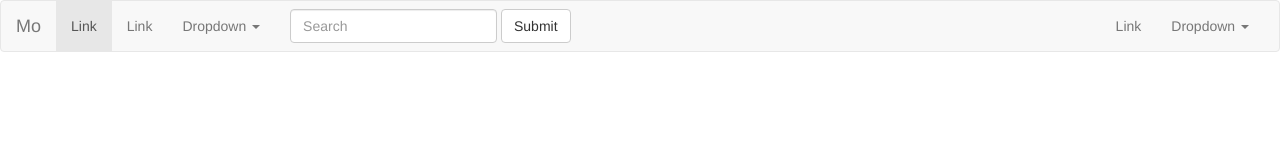
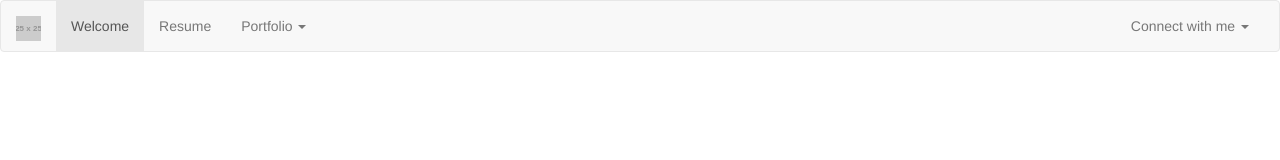
Before and after one commit to mrmosesf/mrmosesf.github.io, a plain HTML site: page welcome.html in a window 1280 px wide. Drawn offline with nearby package versions, Linux system fonts and the light colour scheme; placeholder pictures from the web are drawn by us.

Commit message:
Made dropdown into a 'contact me'

```diff
--- a/welcome.html
+++ b/welcome.html
@@ -20,16 +20,18 @@
                 <span class="icon-bar"></span>
                 <span class="icon-bar"></span>
             </button>
-            <a class="navbar-brand" href="#">Mo</a>
+            <a class="navbar-brand" href="#">
+                <img src="http://placehold.it/25?text=MF" ">
+            </a>
         </div>
 
         <!-- Collect the nav links, forms, and other content for toggling -->
         <div class="collapse navbar-collapse" id="bs-example-navbar-collapse-1">
             <ul class="nav navbar-nav">
-                <li class="active"><a href="#">Link <span class="sr-only">(current)</span></a></li>
-                <li><a href="#">Link</a></li>
+                <li class="active"><a href="#">Welcome <span class="sr-only">(current)</span></a></li>
+                <li><a href="#">Resume</a></li>
                 <li class="dropdown">
-                    <a href="#" class="dropdown-toggle" data-toggle="dropdown" role="button" aria-haspopup="true" aria-expanded="false">Dropdown <span class="caret"></span></a>
+                    <a href="#" class="dropdown-toggle" data-toggle="dropdown" role="button" aria-haspopup="true" aria-expanded="false">Portfolio <span class="caret"></span></a>
                     <ul class="dropdown-menu">
                         <li><a href="#">Action</a></li>
                         <li><a href="#">Another action</a></li>
@@ -41,22 +43,16 @@
                     </ul>
                 </li>
             </ul>
-            <form class="navbar-form navbar-left">
-                <div class="form-group">
-                    <input type="text" class="form-control" placeholder="Search">
-                </div>
-                <button type="submit" class="btn btn-default">Submit</button>
-            </form>
-            <ul class="nav navbar-nav navbar-right">
-                <li><a href="#">Link</a></li>
+                <!--Dropdown with methods to connect-->
+                <ul class="nav navbar-nav navbar-right">
                 <li class="dropdown">
-                    <a href="#" class="dropdown-toggle" data-toggle="dropdown" role="button" aria-haspopup="true" aria-expanded="false">Dropdown <span class="caret"></span></a>
+                    <a href="#" class="dropdown-toggle" data-toggle="dropdown" role="button" aria-haspopup="true" aria-expanded="false">Connect with me <span class="caret"></span></a>
                     <ul class="dropdown-menu">
-                        <li><a href="#">Action</a></li>
-                        <li><a href="#">Another action</a></li>
-                        <li><a href="#">Something else here</a></li>
+                        <li><a href="#">Email</a></li>
+                        <li><a href="#">GitHub</a></li>
                         <li role="separator" class="divider"></li>
-                        <li><a href="#">Separated link</a></li>
+                        <li><a href="#">Facebook</a></li>
+                        <li><a href="#">Twitter</a></li>
                     </ul>
                 </li>
             </ul>
```
